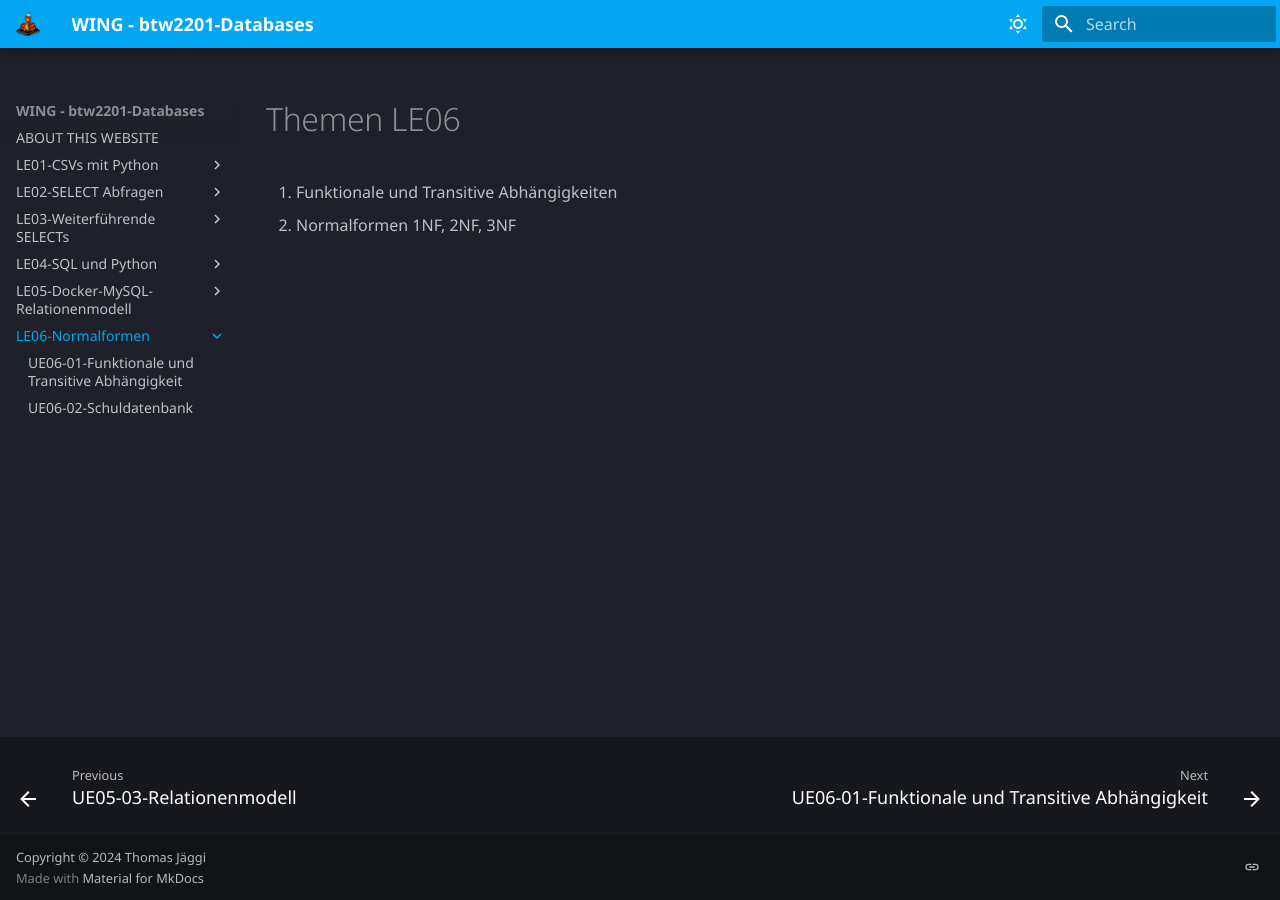
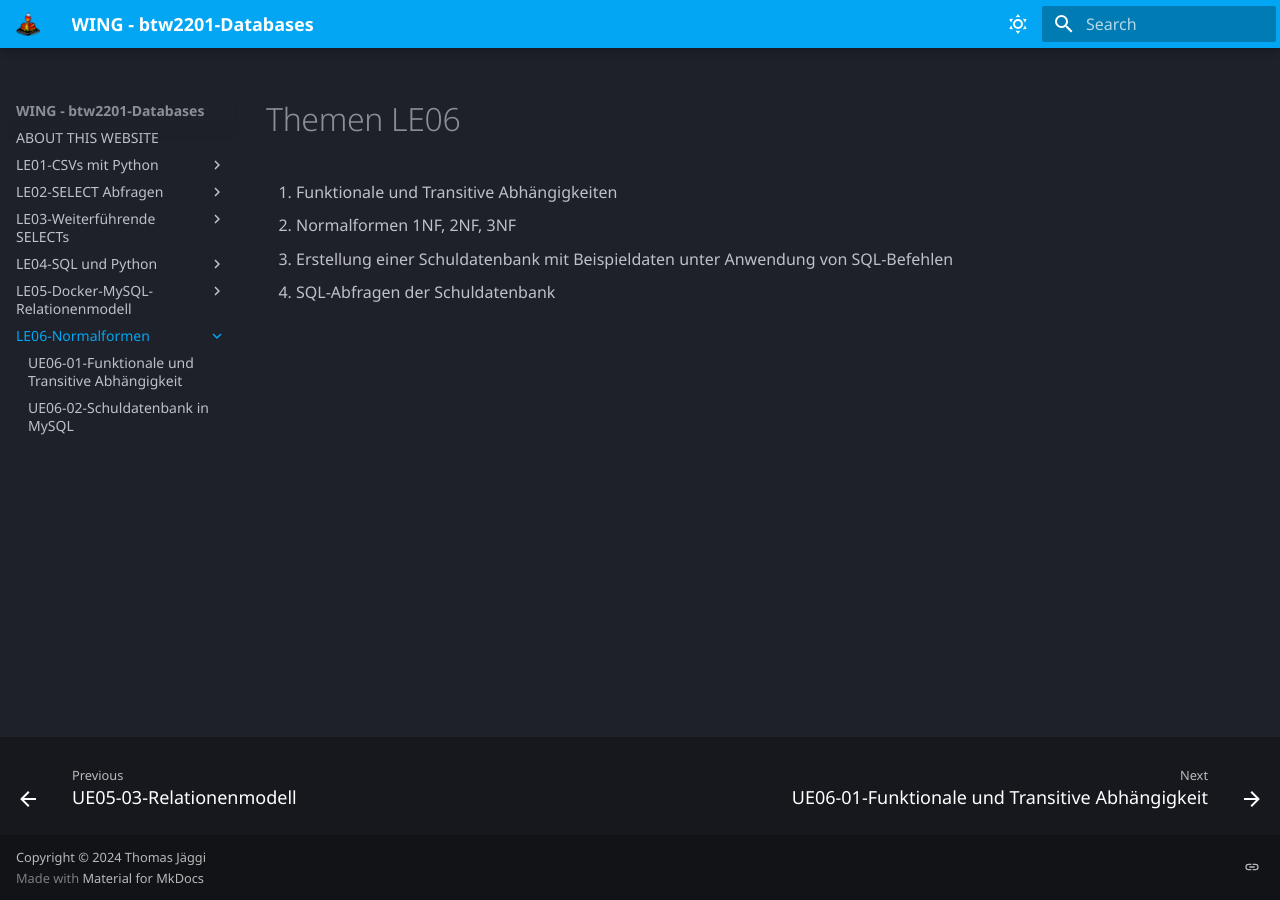
Before and after one commit to tjaeggi/btw2201_databases, an MkDocs documentation site: the page built from docs/le06/README.md, in a window 1280 px wide. Built offline with MkDocs 1.6.1 and Material for MkDocs 9.7.7, drawn with Linux system fonts in a browser that asks for light colours; some web fonts are replaced.

Commit message:
Sun Oct 27 12:08:45 AM CEST 2024

```diff
--- a/docs/le06/README.md
+++ b/docs/le06/README.md
@@ -2,3 +2,5 @@
 
 1. Funktionale und Transitive Abhängigkeiten
 2. Normalformen 1NF, 2NF, 3NF
+3. Erstellung einer Schuldatenbank mit Beispieldaten unter Anwendung von SQL-Befehlen
+4. SQL-Abfragen der Schuldatenbank
--- a/mkdocs.yml
+++ b/mkdocs.yml
@@ -113,4 +113,4 @@ nav:
   - 'LE06-Normalformen':
       - le06/README.md
       - 'UE06-01-Funktionale und Transitive Abhängigkeit': le06/ue06-01.md
-      - 'UE06-02-Schuldatenbank': le06/ue06-02.md
+      - 'UE06-02-Schuldatenbank in MySQL': le06/ue06-02.md
```
Also changed, not shown: docs/le06/ue06-02.md (+1 -1 lines).
